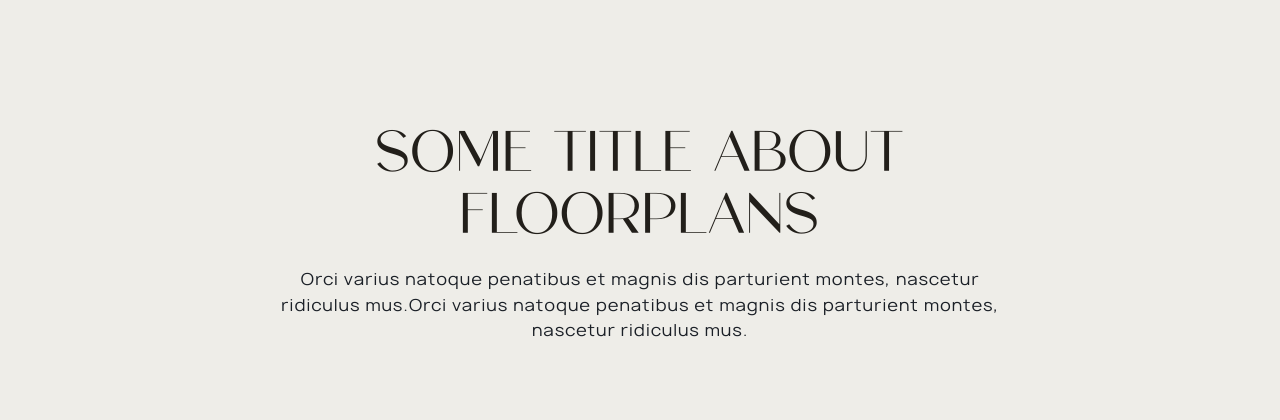
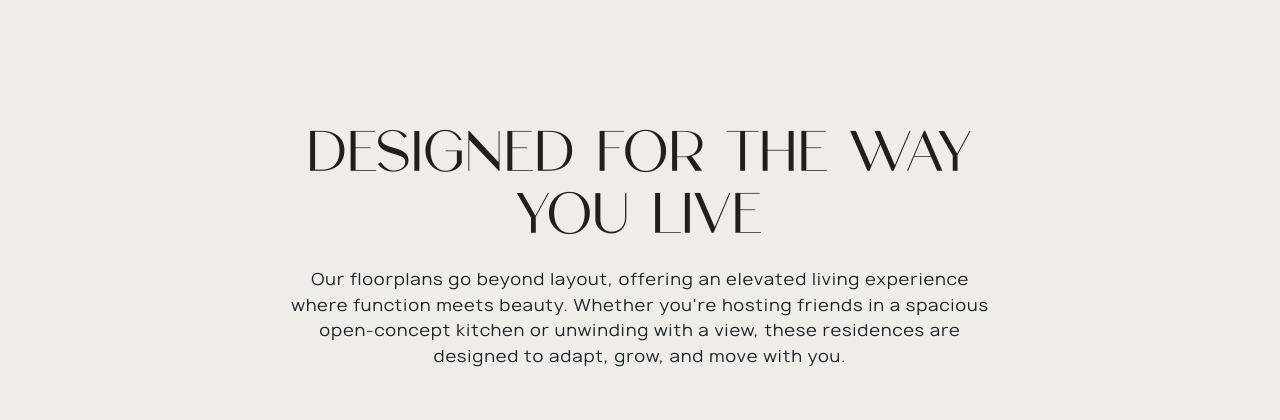
Before and after one commit to pepxdesign/5westliving, a React (Vite) app: page /floorplans in a window 1280 px wide. Shown: the part 880-1300 px from the top of the page. Built offline with nearby package versions, Linux system fonts and the light colour scheme.

Commit message:
adding floorplans content

```diff
--- a/src/components/home/floorplan-selector/index.jsx
+++ b/src/components/home/floorplan-selector/index.jsx
@@ -10,8 +10,8 @@ import FP5Img from "../../../assets/images/all/2430.svg";
 function FloorplanSelector() {
   const floorplansDetailsData = {
     subtitle: "",
-    title: "Some title about floorplans",
-    text: "Orci varius natoque penatibus et magnis dis parturient montes, nascetur ridiculus mus.Orci varius natoque penatibus et magnis dis parturient montes, nascetur ridiculus mus.",
+    title: "Designed for the Way You Live",
+    text: "Our floorplans go beyond layout, offering an elevated living experience where function meets beauty. Whether you're hosting friends in a spacious open-concept kitchen or unwinding with a view, these residences are designed to adapt, grow, and move with you.",
   };
 
   const floorplans = [
--- a/src/data/data.json
+++ b/src/data/data.json
@@ -23,7 +23,7 @@
       "subtitle": "Floorplans",
       "title": "Your Perfect Home is Waiting",
       "text": "Browse our selection of thoughtfully designed residences, each offering a unique layout tailored to your lifestyle.",
-      "text2": "Discover thoughtfully designed 1, 3 & 4-bedroom floorplans, each crafted for maximum space, comfort, and style. From open-concept layouts to private balconies with stunning views, every detail is designed to enhance your lifestyle.",
+      "text2": "Discover our 1, 3 & 4-bedroom floorplans, each crafted for maximum space, comfort, and style. From open-concept layouts to private balconies with stunning views, every detail is designed to enhance your lifestyle.",
       "btnlabel": "Explore Floorplans",
       "image": "../../../assets/images/all/hero-bg.jpg"
     },
```
